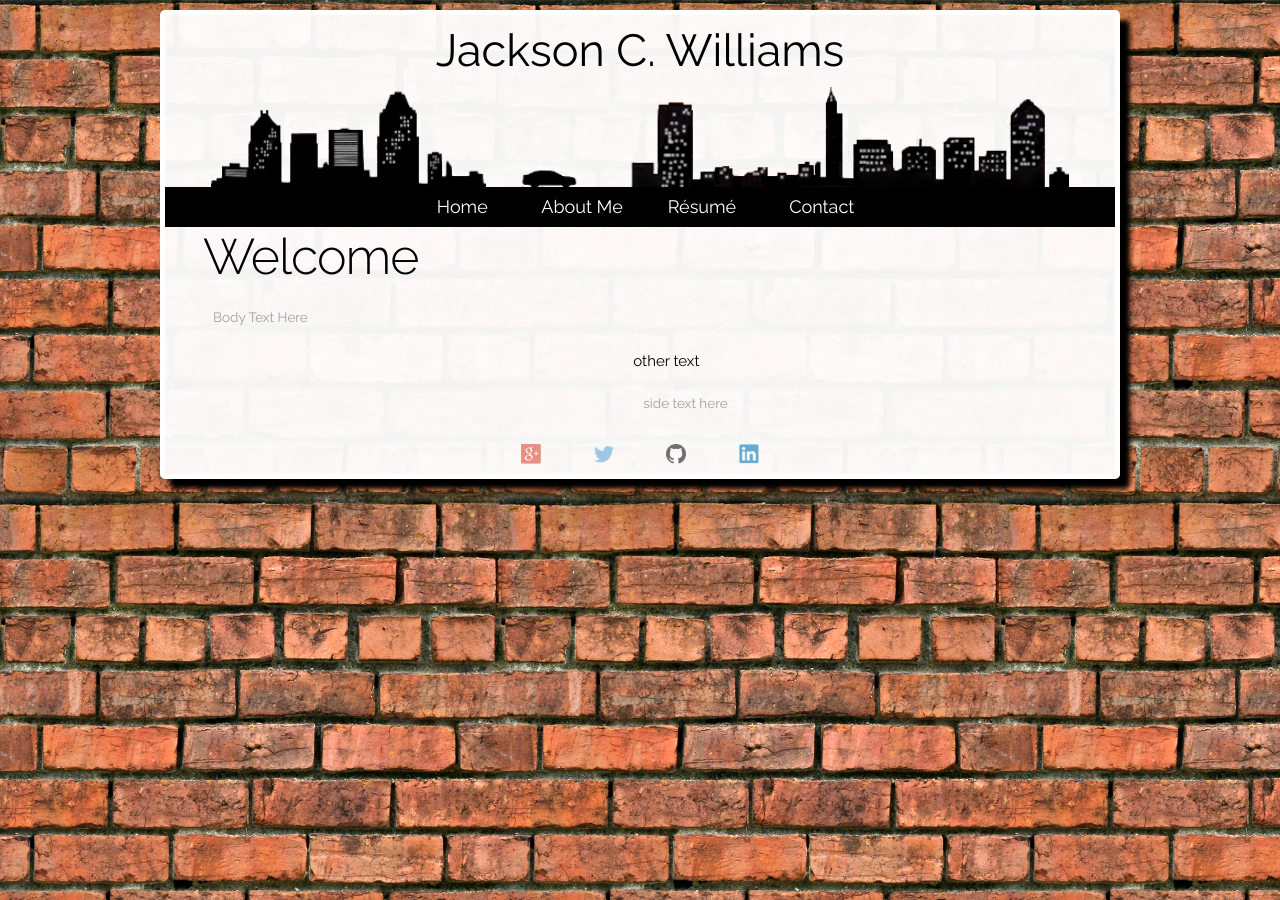
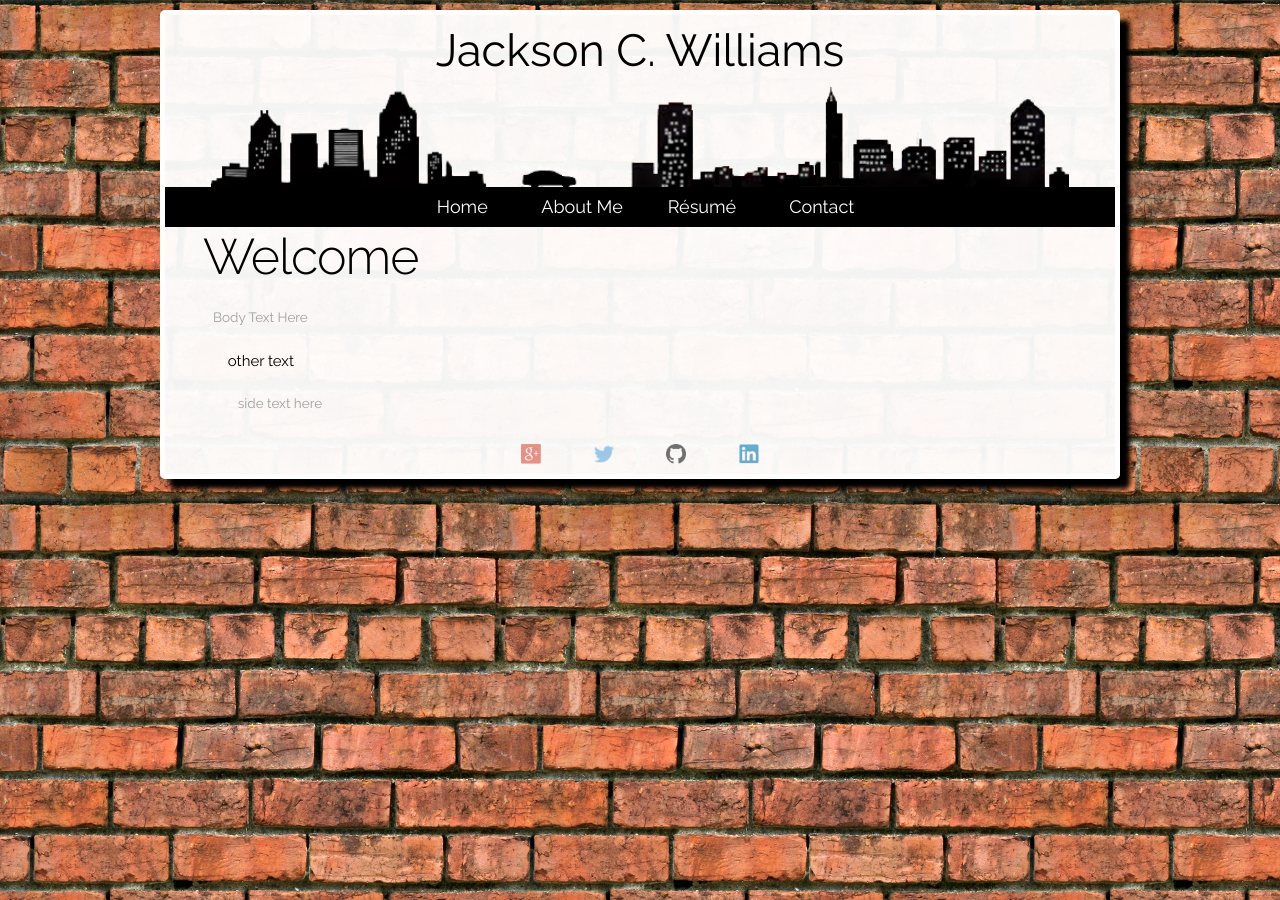
Before and after one commit to jacksoncwilliams/jackson-erin, a Jekyll site: the page built from fleektryout.html, in a window 1280 px wide. Built offline with Jekyll 4.4.1, drawn with Linux system fonts in a browser that asks for light colours.

Commit message:
Update fleektryout.html

```diff
--- a/fleektryout.html
+++ b/fleektryout.html
@@ -7,7 +7,7 @@ title: Jackson Williams
 <div id="content" class="eight columns">
 <h1>Welcome</h1>
       <p>Body Text Here</p>
-<div class="four columns offset-by-eight"
+<div class="four columns"
 <h2> other text
       <p> side text here </p>
 
```
